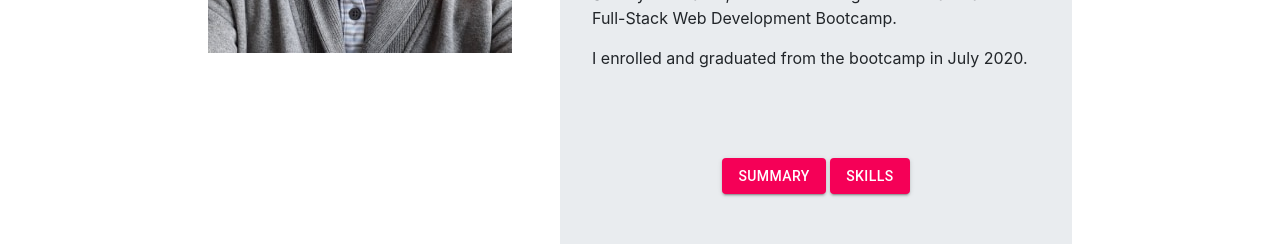
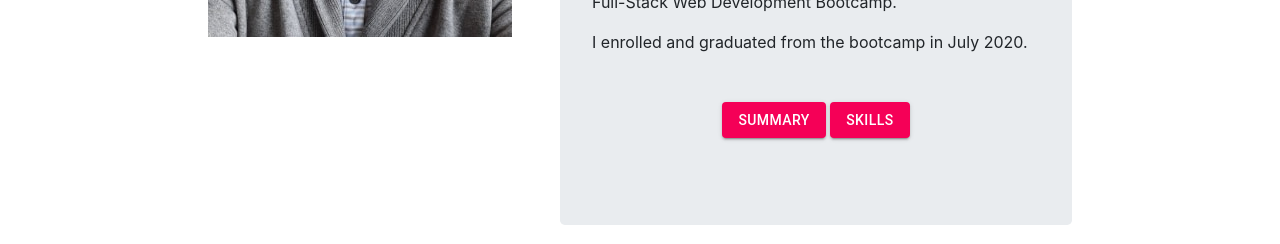
Before and after one commit to timbolaj/timbolaj.github.io, a React (Create React App) app: page / in a window 1280 px wide. Shown: the part 1207-1451 px from the top of the page. Built offline with nearby package versions, Linux system fonts and the light colour scheme.

Commit message:
responsive design for profile done

```diff
--- a/src/Styles/Profile.scss
+++ b/src/Styles/Profile.scss
@@ -1,15 +1,54 @@
 .profile {
   height: 100vh;
-  padding-top: 3em;
+  padding-top: 2em;
+}
+
+.profile-picture {
+  display: none;
 }
 
 .jumbotron {
-  width: 40%;
+  display: flex;
+  flex-direction: column;
+  width: 80%;
   margin-left: 3em;
+  height: 600px
 }
 
 .modes {
   display: flex;
   justify-content: center;
-  padding-top: 4.5em;
+  align-content: flex-end;
 }
+
+@media only screen and (min-width: 500px) {
+  .modes {
+    padding-top: 3em;
+  }
+}
+
+@media only screen and (min-width:1110px) {
+  .profile {
+    display: default;
+  }
+}
+
+@media only screen and (min-width:820px) {
+  .jumbotron {
+    width: 40%;
+  }
+
+  .modes {
+    padding-top: 0em;
+  }
+
+  .profile-picture {
+    display: block;
+  }
+}
+
+@media only screen and (min-width:1222px) {
+  .modes {
+    padding-top: 2em;
+  }
+}
--- a/src/components/Profile.js
+++ b/src/components/Profile.js
@@ -27,7 +27,6 @@ export default function Profile() {
         <div className="profile-components">
           {mode === SUMMARY && <Summary />}
           {mode === SKILLS && <Skills /> }
-        </div>
 
         <div className="modes">
           <Button
@@ -50,6 +49,7 @@ export default function Profile() {
             Skills
           </Button>
 
+          </div>
         </div>
 
       </div>
```
